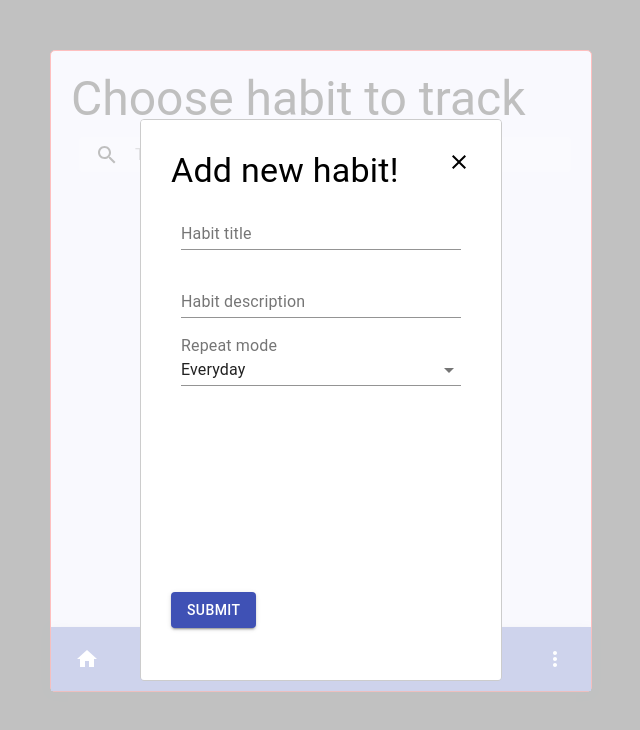
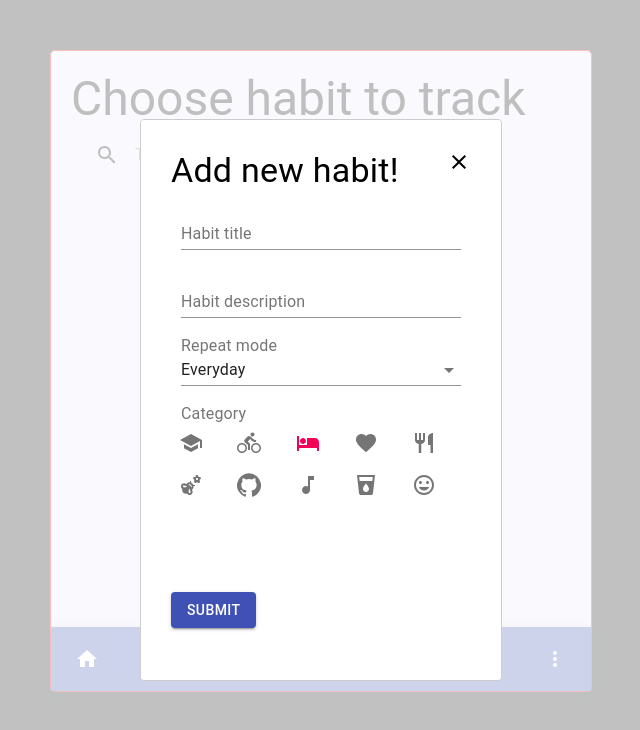
Before and after one commit to agatapst/habit-tracker, a React (Create React App) app: page / in a window 1280 px wide. Both pictures are taken after a click on the button 640 px from the left and 625 px from the top of the page. Shown: the top 730 px of the page, without its empty margins (319-959 px from the left). Built offline with nearby package versions, Linux system fonts and the light colour scheme.

Commit message:
Create Icons Field and add it to the modal

```diff
--- a/src/components/AddNewHabitModal/index.jsx
+++ b/src/components/AddNewHabitModal/index.jsx
@@ -4,8 +4,10 @@ import React from 'react';
 import { Button, MenuItem, Box, Typography } from "@material-ui/core";
 import { Formik, Form } from 'formik';
 import { InputField, SelectInputField } from '../InputField/index'
+import { IconsField } from '../IconsField/index'
 import CloseIcon from '@material-ui/icons/Close';
 import uuid from "uuid/v4";
+
 
 const useStyles = makeStyles((theme) =>
 createStyles({
@@ -75,7 +77,7 @@ export const AddNewHabitModal = ({
     </Box>
 
     <Formik
-    initialValues={{title: '', description: '', repeatMode: 'everyday', id: uuid()}}
+    initialValues={{title: '', description: '', repeatMode: 'everyday', id: uuid(), category: 'sleep'}}
     onSubmit={(values, actions) => {
       console.log(values);
       addNewHabit(values);
@@ -104,6 +106,9 @@ export const AddNewHabitModal = ({
             <MenuItem value='once a week'>Once a week</MenuItem>
             <MenuItem value='once a month'>Once a month</MenuItem>
           </SelectInputField>
+
+        <IconsField id="category" name="category"/>
+
         </div>
 
         <div >
--- a/src/components/HabitList/HabitsList.jsx
+++ b/src/components/HabitList/HabitsList.jsx
@@ -35,6 +35,9 @@ const classes = useStyles();
                           {habit.title}
                       </Typography>
                       <div>
+                        {habit.category}
+                      </div>
+                      <div>
                       <Button
                           variant="contained"
                           color="primary"
--- /dev/null
+++ b/src/components/IconsField/index.jsx
@@ -0,0 +1,85 @@
+import React from 'react';
+import { Field } from 'formik';
+import { createStyles, makeStyles } from '@material-ui/core/styles';
+import Radio from '@material-ui/core/Radio';
+import RadioGroup from '@material-ui/core/RadioGroup';
+import FormHelperText from '@material-ui/core/FormHelperText';
+import FormControlLabel from '@material-ui/core/FormControlLabel';
+import FormControl from '@material-ui/core/FormControl';
+import FormLabel from '@material-ui/core/FormLabel';
+import SchoolIcon from '@material-ui/icons/School';
+import DirectionsBikeIcon from '@material-ui/icons/DirectionsBike';
+import HotelIcon from '@material-ui/icons/Hotel';
+import FavoriteIcon from '@material-ui/icons/Favorite';
+import RestaurantIcon from '@material-ui/icons/Restaurant';
+import EmojiNatureIcon from '@material-ui/icons/EmojiNature';
+import GitHubIcon from '@material-ui/icons/GitHub';
+import LocalDrinkIcon from '@material-ui/icons/LocalDrink';
+import MusicNoteIcon from '@material-ui/icons/MusicNote';
+import MoodIcon from '@material-ui/icons/Mood';
+
+const useStyles = makeStyles((theme) =>
+createStyles({
+  inputField: {
+    margin: 10,
+
+    '& > *': {
+      width: '100%',
+    }
+  }
+}),
+);
+
+export const IconsField = ({
+    name,
+    label,
+    value,
+    ...props
+  }) => {
+
+    const classes = useStyles();
+
+    return (
+      <Field
+        name={name}
+        render={({field}) => {
+          return (
+            <div className={classes.inputField}>
+                <FormControl component="fieldset" className={classes.formControl}>
+                    <FormLabel component="legend">Category</FormLabel>
+                        <RadioGroup
+                        aria-label="icons"
+                        name="icons"
+                        className={classes.group}
+                        value={field.value}
+                        style={{display: 'flex', flexDirection: 'row', justifyContent: 'space-between'}}
+                        >
+                            <FormControlLabel value="education" control={<Radio icon={<SchoolIcon />}
+                            checkedIcon={<SchoolIcon />}/>} />
+                            <FormControlLabel value="sports" control={<Radio icon={<DirectionsBikeIcon />}
+                            checkedIcon={<DirectionsBikeIcon />}/>} />
+                            <FormControlLabel value="sleep" control={<Radio icon={<HotelIcon />}
+                            checkedIcon={<HotelIcon />}/>} />
+                            <FormControlLabel value="selfCare" control={<Radio icon={<FavoriteIcon/>}
+                            checkedIcon={<FavoriteIcon />}/>} />
+                            <FormControlLabel value="eatingAndCooking" control={<Radio icon={<RestaurantIcon />}
+                            checkedIcon={<RestaurantIcon />} />} />
+                            <FormControlLabel value="nature" control={<Radio icon={<EmojiNatureIcon />}
+                            checkedIcon={<EmojiNatureIcon />}/>} />
+                            <FormControlLabel value="programming" control={<Radio icon={<GitHubIcon />}
+                            checkedIcon={<GitHubIcon />}/>} />
+                            <FormControlLabel value="music" control={<Radio icon={<MusicNoteIcon />}
+                            checkedIcon={<MusicNoteIcon />}/>} />
+                            <FormControlLabel value="drinking" control={<Radio icon={<LocalDrinkIcon />}
+                            checkedIcon={<LocalDrinkIcon />}/>} />
+                            <FormControlLabel value="entertainment" control={<Radio icon={<MoodIcon />}
+                            checkedIcon={<MoodIcon />}/>} />
+                        </RadioGroup>
+                </FormControl>
+             </div>
+
+          );
+        }}
+      />
+    );
+  }
--- a/src/components/InputField/index.jsx
+++ b/src/components/InputField/index.jsx
@@ -72,3 +72,31 @@ export const InputField = ({
       />
     );
   }
+
+  export const IconsSelectField = ({
+    name,
+    label,
+    children,
+    ...props
+  }) => {
+  const classes = useStyles();
+    return (
+      <Field
+        name={name}
+        render={({field}) => {
+
+          return (
+          <div className={classes.inputField}>
+            <InputLabel htmlFor={name}>{label}</InputLabel>
+            <TextField
+                {...props}
+                {...field}
+                label={label}
+              />
+          </div>
+
+          );
+        }}
+      />
+    );
+  }
```
